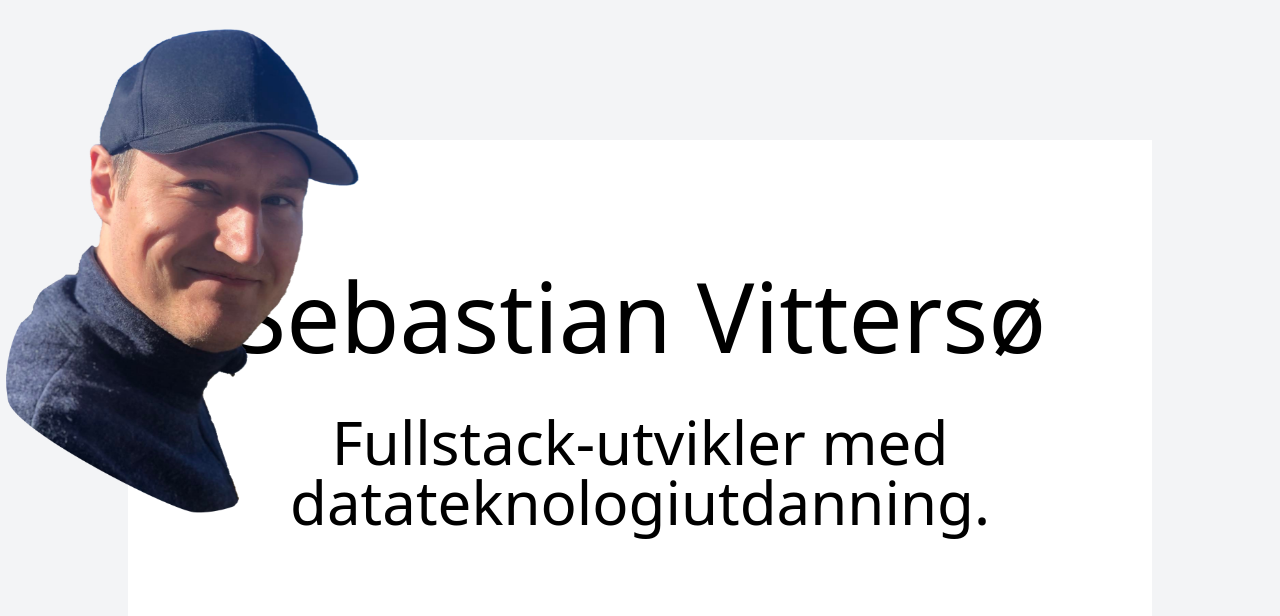
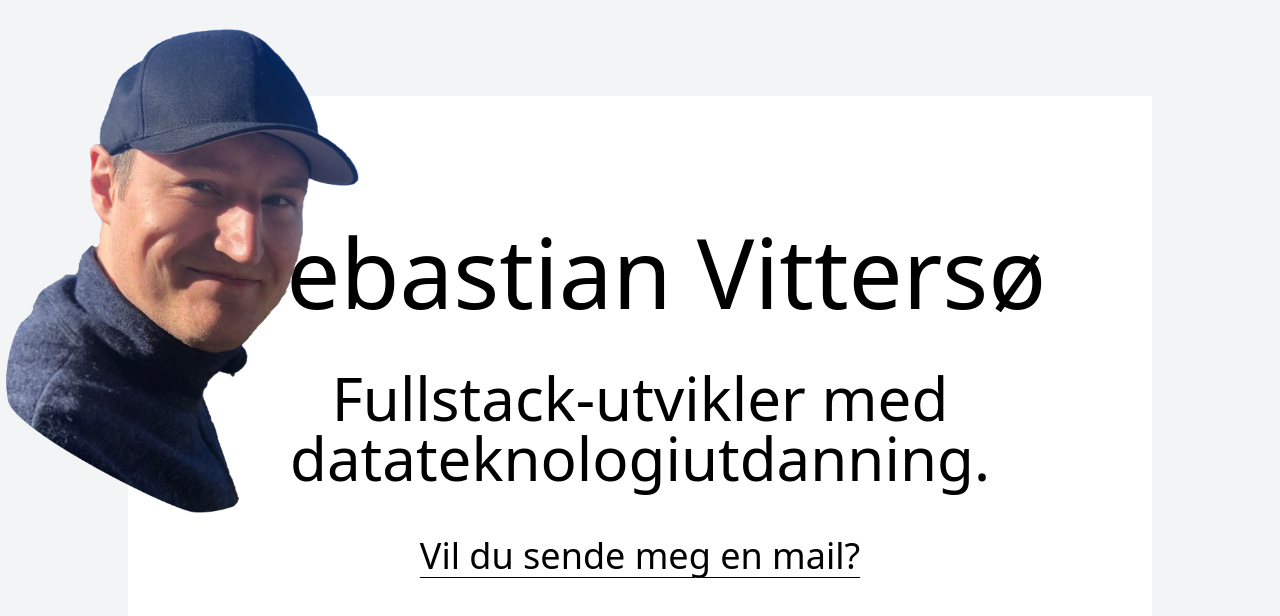
Before and after one commit to sebastianvitterso/vitterso.net, a Vue app: page / in a window 1280 px wide. Shown: the top 616 px of the page. Built offline with nearby package versions, Linux system fonts and the light colour scheme.

Commit message:
Legg til mail-lenke på sida

```diff
--- a/src/App.vue
+++ b/src/App.vue
@@ -1,11 +1,20 @@
 <template>
   <div class="w-full h-full flex justify-center items-center">
     <div class="w-full max-w-screen-lg bg-white mx-auto px-2 sm:px-8">
-      <header class="flex flex-col justify-center text-center items-center select-none">
-        <h1 class="text-4xl xs:text-7xl lg:text-8xl font-header mt-32 mb-12">Sebastian Vittersø</h1>
-        <h2 class="text-3xl xs:text-5xl lg:text-6xl font-header mb-32">
+      <header
+        class="flex flex-col justify-center text-center items-center select-none py-32 gap-12"
+      >
+        <h1 class="text-4xl xs:text-7xl lg:text-8xl font-header">Sebastian Vittersø</h1>
+        <h2 class="text-3xl xs:text-5xl lg:text-6xl font-header">
           Fullstack-utvikler med datateknologiutdanning.
         </h2>
+
+        <a
+          href="mailto:sebastian.vitters@gmail.com"
+          target="_blank"
+          class="text-4xl text-black hover:text-blue-800 visited:text-black font-header underline-offset-8 decoration-1"
+          >Vil du sende meg en mail?</a
+        >
       </header>
 
       <Face />
--- a/src/components/Face.vue
+++ b/src/components/Face.vue
@@ -1,11 +1,5 @@
 <template>
-  <div
-    class="absolute inset-0 w-screen h-screen overflow-hidden"
-    :class="[enableFace ? 'cursor-none' : '']"
-    @dblclick="toggleFace"
-    @mousemove="onMouseMove"
-    @touchmove="onTouchMove"
-  >
+  <div class="absolute inset-0 w-screen h-screen overflow-hidden pointer-events-none">
     <div
       v-if="enableFace"
       id="face"
@@ -18,7 +12,7 @@
 </template>
 
 <script setup lang="ts">
-import { ref } from 'vue'
+import { onBeforeUnmount, onMounted, ref, watch } from 'vue'
 import faceImage from '../assets/face.png'
 
 const enableFace = ref(true)
@@ -27,6 +21,7 @@ const y = ref(0)
 
 function toggleFace() {
   enableFace.value = !enableFace.value
+  document.body.style.cursor = enableFace.value ? 'none' : 'auto'
 }
 function onTouchMove(event: TouchEvent) {
   const xPos = event.touches[0].clientX
@@ -44,6 +39,21 @@ function moveFace(xPos: number, yPos: number) {
   x.value = xPos - faceWidth / 2
   y.value = yPos - faceHeight / 2
 }
+
+onMounted(() => {
+  document.addEventListener('dblclick', toggleFace)
+  document.addEventListener('mousemove', onMouseMove)
+  document.addEventListener('touchmove', onTouchMove)
+  document.body.style.cursor = 'none'
+})
+onBeforeUnmount(() => {
+  document.removeEventListener('dblclick', toggleFace)
+  document.removeEventListener('mousemove', onMouseMove)
+  document.removeEventListener('touchmove', onTouchMove)
+  document.body.style.cursor = 'auto'
+})
+
+watch(enableFace, (newValue) => {})
 </script>
 
 <style>
```
